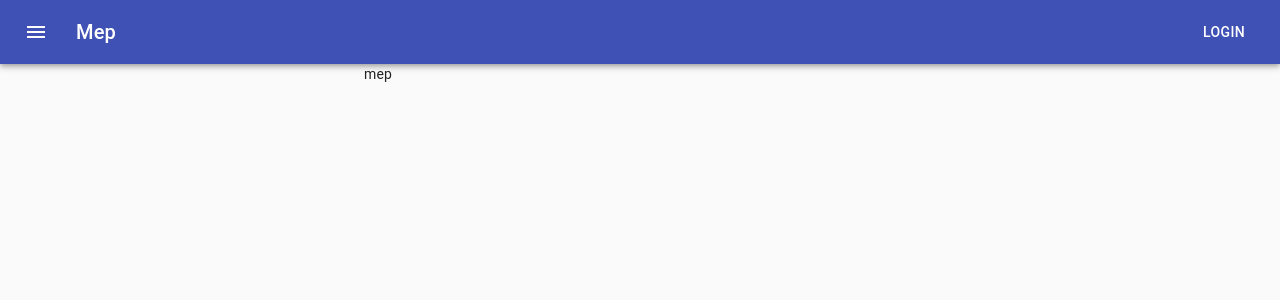
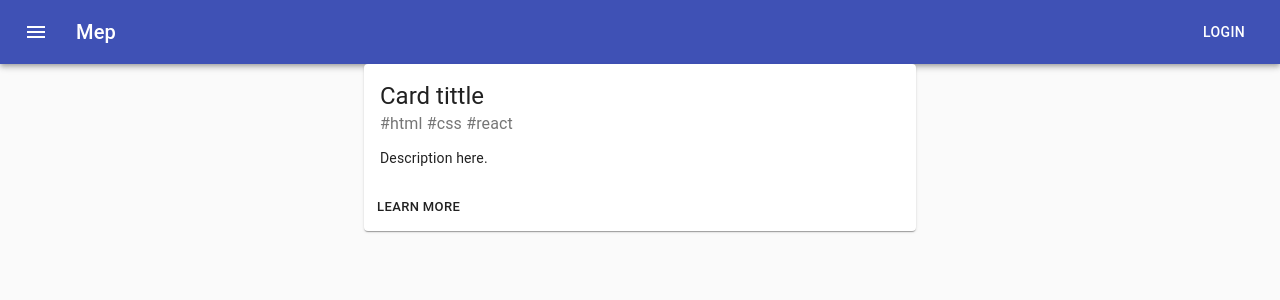
Before and after one commit to Swift-sol/mep, a React (Create React App) app: page / in a window 1280 px wide. Shown: the top 300 px of the page. Built offline with nearby package versions, Linux system fonts and the light colour scheme.

Commit message:
feat: Adding a card

```diff
--- a/src/App.js
+++ b/src/App.js
@@ -3,6 +3,7 @@ import './App.css';
 import CssBaseline from '@material-ui/core/CssBaseline';
 import Container from '@material-ui/core/Container';
 import Bar from "./components/Bar";
+import Card from "./components/Card";
 
 function App() {
   return (
@@ -10,7 +11,7 @@ function App() {
         <Bar/>
        <CssBaseline />
       <Container maxWidth="sm">
-        mep
+        <Card/>
       </Container>
     </div>
   );
--- /dev/null
+++ b/src/components/Card.js
@@ -0,0 +1,48 @@
+import React from 'react';
+import { makeStyles } from '@material-ui/core/styles';
+import Card from '@material-ui/core/Card';
+import CardActions from '@material-ui/core/CardActions';
+import CardContent from '@material-ui/core/CardContent';
+import Button from '@material-ui/core/Button';
+import Typography from '@material-ui/core/Typography';
+
+const useStyles = makeStyles({
+  root: {
+    minWidth: 275,
+  },
+  bullet: {
+    display: 'inline-block',
+    margin: '0 2px',
+    transform: 'scale(0.8)',
+  },
+  title: {
+    fontSize: 14,
+  },
+  pos: {
+    marginBottom: 12,
+  },
+});
+
+export default function SimpleCard() {
+  const classes = useStyles();
+  const bull = <span className={classes.bullet}>•</span>;
+
+  return (
+    <Card className={classes.root}>
+      <CardContent>
+        <Typography variant="h5" component="h2">
+          Card tittle
+        </Typography>
+        <Typography className={classes.pos} color="textSecondary">
+          #html #css #react
+        </Typography>
+        <Typography variant="body2" component="p">
+          Description here.
+        </Typography>
+      </CardContent>
+      <CardActions>
+        <Button size="small">Learn More</Button>
+      </CardActions>
+    </Card>
+  );
+}
```
